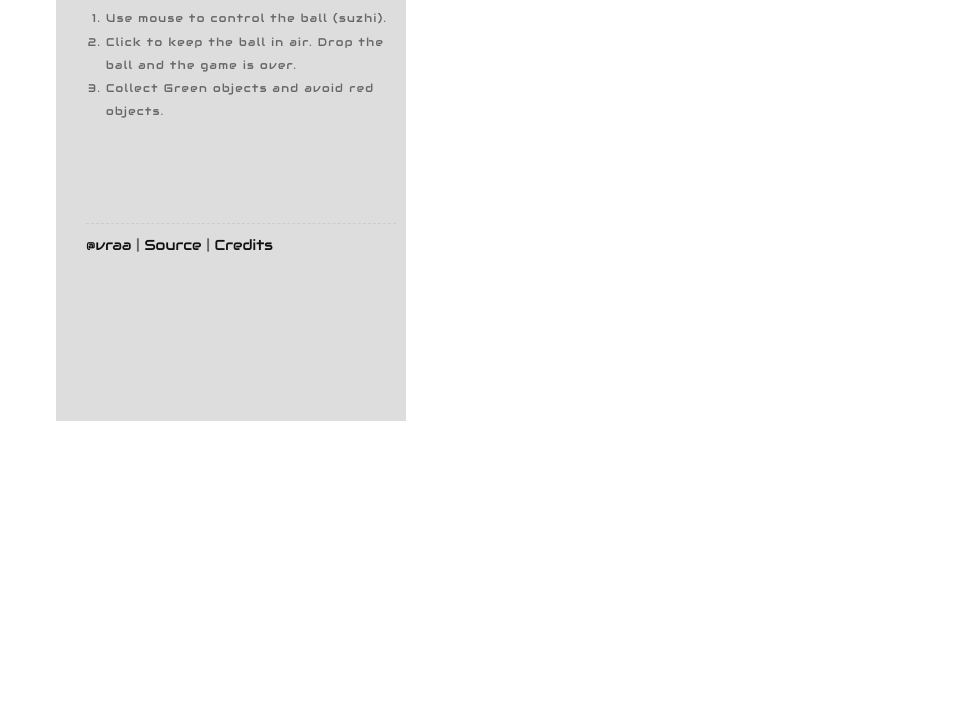
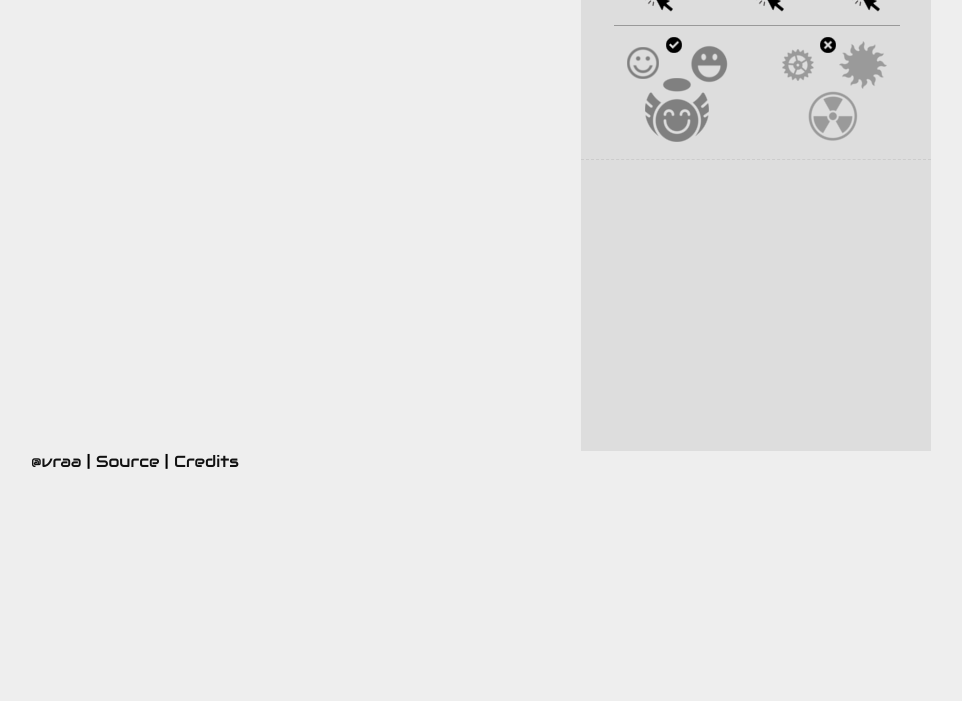
Before and after one commit to vraa/suzhi, a website: page src/index.html in a window 1280 px wide. Shown: the part 99-800 px from the top of the page, without its empty margins (159-1121 px from the left). Drawn offline with Linux system fonts and the light colour scheme.

Commit message:
Replace help text with image and add ad.

```diff
--- a/src/assets/css/game.css
+++ b/src/assets/css/game.css
@@ -47,6 +47,18 @@ table {
 	box-sizing: border-box;
 }
 
+body{
+	background-color: #eee;
+}
+.noselect {
+    -webkit-touch-callout: none;
+    -webkit-user-select: none;
+    -khtml-user-select: none;
+    -moz-user-select: none;
+    -ms-user-select: none;
+    user-select: none;
+}
+
 .suzhi{
 	font:1rem Audiowide;
 }
@@ -54,26 +66,28 @@ table {
 	display: none;
 }
 
-@media(min-width: 850px){
+@media(min-width: 900px){
 	.suzhi{
 		overflow: hidden;
-		width: 850px;
-		margin:20px auto;
+		display: block;
+		width: 900px;
+		margin:auto;
 	}
 	.game{
 		float: left;
-		width: 500px;
+		width: 550px;
+		height: 550px;
 	}
 	.info{
 		display: block;
 		float: left;
 		width: 350px;
-		height: 500px;
-		padding: 10px 10px 10px 30px;
+		height: 550px;
 		background-color: #DDDDDD;
 		color: #666;
 		font-size: .7rem;
 		line-height: 1.45rem;
+		text-align: center;
 	}
 	.info h1{
 		font-size: 1.4rem;
@@ -100,4 +114,11 @@ table {
 		color: #111111;
 		text-decoration: none;
 	}
+	footer{
+		clear: both;
+	}
+	.ad{
+		padding-top: 10px;
+		border-top:1px dashed #ccc;
+	}
 }
--- a/src/index.html
+++ b/src/index.html
@@ -20,22 +20,29 @@
 		<![endif]-->
 
 	</head>
-	<body>
+	<body class="noselect">
 		<div class="suzhi">
-			<div id="game" class="game"></div>
+			<div id="game" class="game">
+			</div>
 			<div class="info">
-				<h1>Suzhi</h1>
-				<h2>How to play?</h2>
-				<ol>
-					<li>Use mouse to control the ball (suzhi).</li>
-					<li>Click to keep the ball in air. Drop the ball and the game is over.</li>
-					<li>Collect Green objects and avoid red objects.</li>
-				</ol>
-
+				<img src="assets/img/howto.png" title="How to Play?" alt="How to Play?">
+				<div class="ad">
+					<script async src="//pagead2.googlesyndication.com/pagead/js/adsbygoogle.js"></script>
+					<!-- suzhi-sidebar -->
+					<ins class="adsbygoogle"
+					     style="display:inline-block;width:336px;height:280px"
+					     data-ad-client="ca-pub-4601926589924919"
+					     data-ad-slot="7409598660"></ins>
+					<script>
+					(adsbygoogle = window.adsbygoogle || []).push({});
+					</script>
+				</div>
+			</div>
+			<footer>
 				<div class="author">
 					<a href="http://veerasundar.com" title="Built with ❤ from Chennai">@vraa</a> | <a href="http://github.com/vraa/suzhi">Source</a> | <a href="credits.txt">Credits</a>
 				</div>
-			</div>
+			</footer>
 		</div>
 		<script data-main="game/main-built" src="game/lib/require.js"></script>
 		<script>
```
Also changed, not shown: src/game/game.js (+5 -3 lines), src/assets/img/howto.png (added), src/game/main-built.js.
